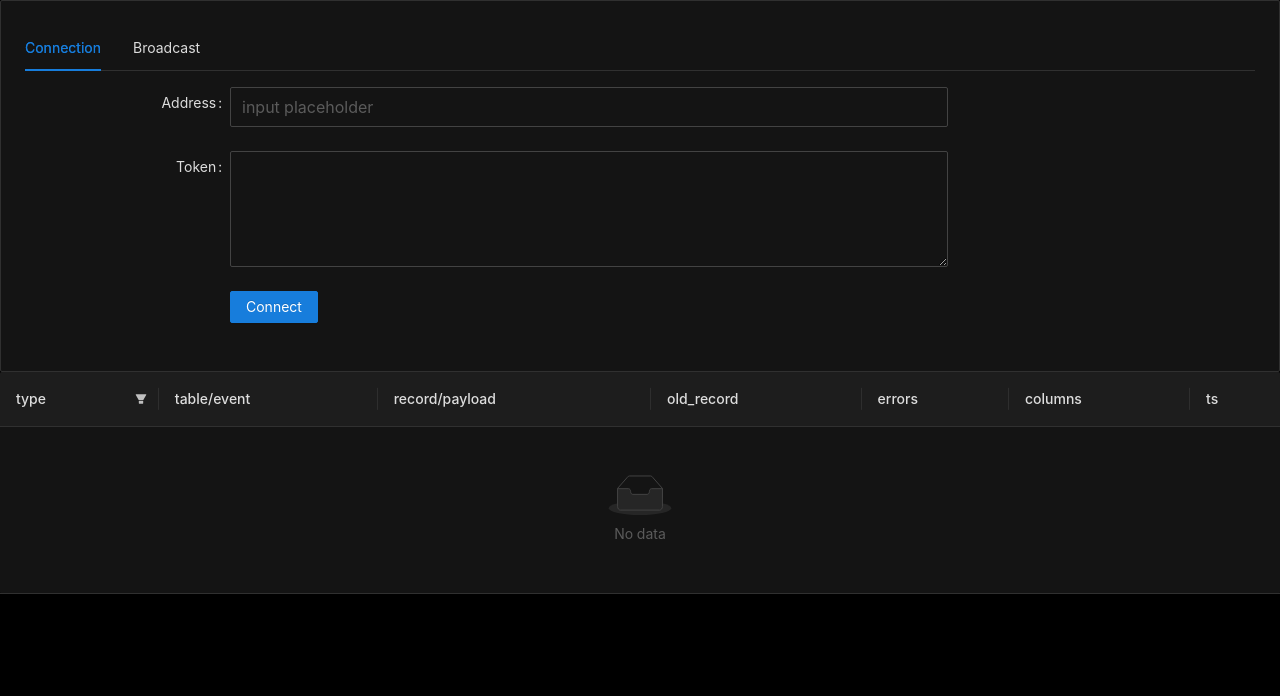
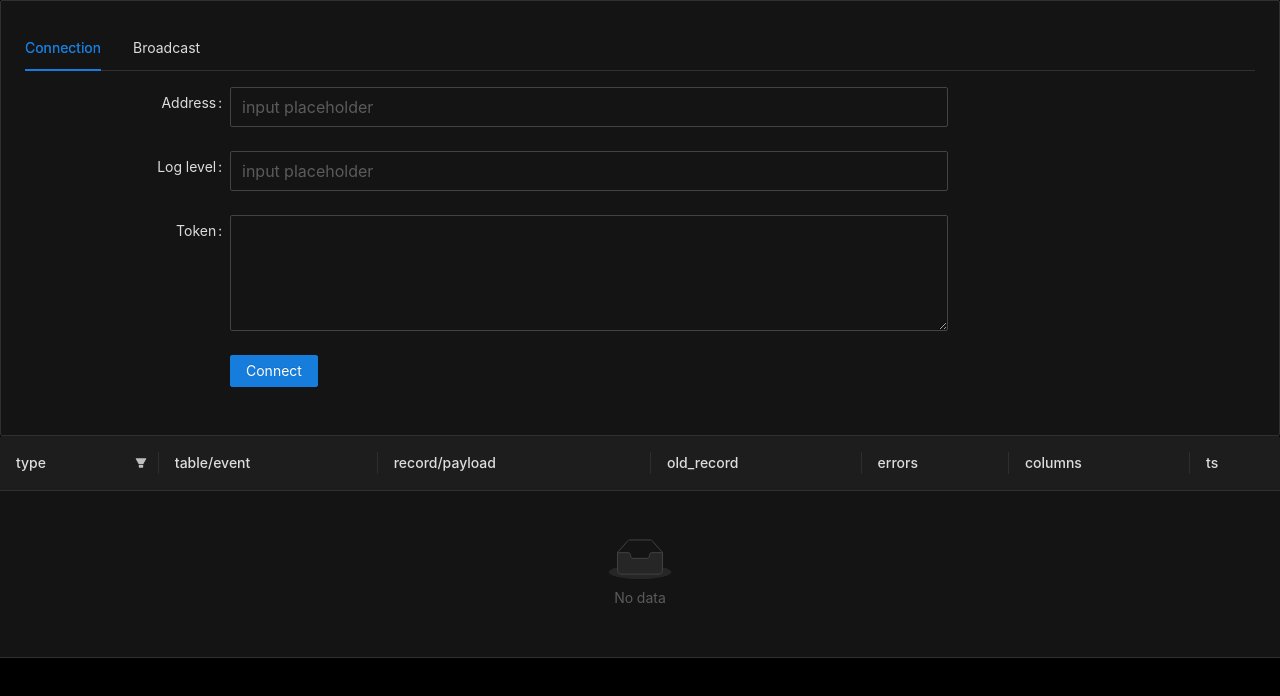
Before and after one commit to supabase/realtime, a Next.js app in the folder example/: page / in a window 1280 px wide. Shown: the top 696 px of the page. Built offline with nearby package versions, Linux system fonts and the light colour scheme.

Commit message:
Add log level support to Next app for testing

```diff
--- a/example/pages/index.js
+++ b/example/pages/index.js
@@ -19,6 +19,7 @@ export default function Index() {
     form.setFieldsValue({
       host: localStorage.getItem('host'),
       token: localStorage.getItem('token'),
+      logLevel: localStorage.getItem('logLevel'),
     });
     form_broadcast.setFieldsValue({
       event: 'TEST',
@@ -26,12 +27,13 @@ export default function Index() {
     });
   }, []);
 
-  const onFinish = ({ host, token }) => {
+  const onFinish = ({ host, logLevel, token }) => {
     setConnButtonState({ loading: true, value: 'Connection ...' });
     localStorage.setItem('host', host);
     localStorage.setItem('token', token);
+    localStorage.setItem('logLevel', logLevel);
     let socket = new RealtimeClient(host, {
-      params: { apikey: token, vsndate: '2022' },
+      params: { log_level: logLevel, apikey: token, vsndate: '2022' },
     });
 
     channel = socket.channel('any', { config: { broadcast: { self: true } } })
@@ -169,6 +171,9 @@ export default function Index() {
               <Form.Item label="Address" name={'host'}>
                 <Input placeholder="input placeholder" size="large" />
               </Form.Item>
+              <Form.Item label="Log level" name={'logLevel'}>
+                <Input placeholder="input placeholder" size="large" />
+              </Form.Item>
               <Form.Item label="Token" name={'token'}>
                 <Input.TextArea size="large" rows={4} />
               </Form.Item>
```
